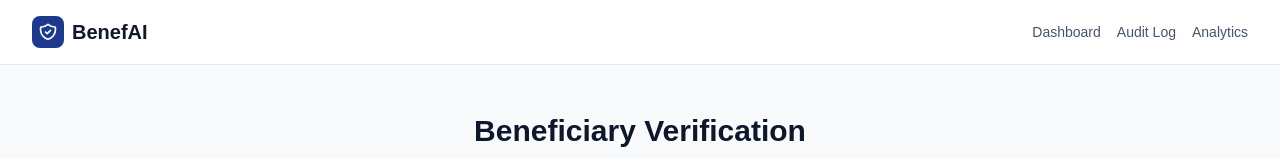
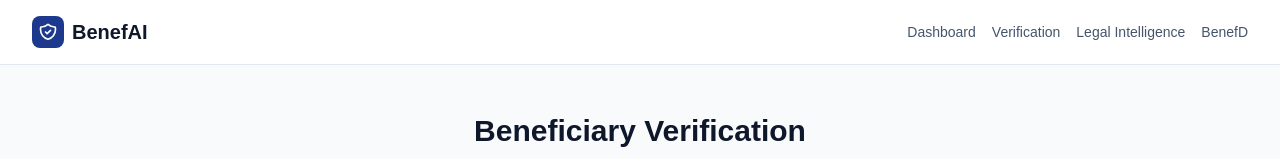
Before and after one commit to pujitha1307/benefai, a Next.js app: page /audit in a window 1280 px wide. Shown: the top 159 px of the page. Built offline with nearby package versions, Linux system fonts and the light colour scheme; no server answers.

Commit message:
add all 4 navigation links

```diff
--- a/app/audit/page.tsx
+++ b/app/audit/page.tsx
@@ -16,8 +16,9 @@ export default function Home() {
             </div>
             <div className="flex items-center gap-4">
               <a href="https://benefai-dashboard.vercel.app" target="_blank" className="text-sm font-medium text-slate-600 hover:text-slate-900">Dashboard</a>
-              <a href="/audit" className="text-sm font-medium text-slate-600 hover:text-slate-900">Audit Log</a>
-              <a href="/dashboard" className="text-sm font-medium text-slate-600 hover:text-slate-900">Analytics</a>
+              <a href="https://benefai.vercel.app" target="_blank" className="text-sm font-medium text-slate-600 hover:text-slate-900">Verification</a>
+              <a href="https://benefai-legal-intelligence-mgln-dprw767no.vercel.app/p3test" target="_blank" className="text-sm font-medium text-slate-600 hover:text-slate-900">Legal Intelligence</a>
+              <a href="https://benefd.vercel.app/" target="_blank" className="text-sm font-medium text-slate-600 hover:text-slate-900">BenefD</a>
             </div>
           </div>
         </div>
```
